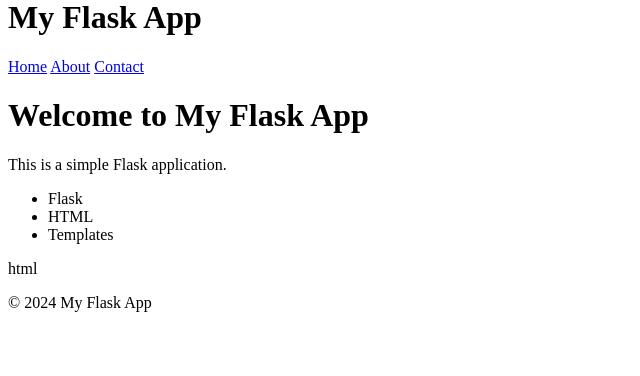
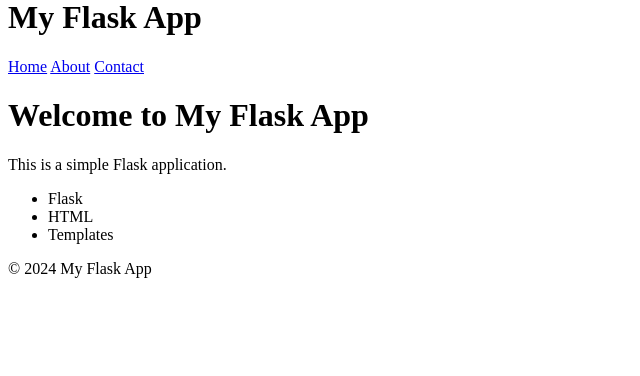
Before and after one commit to SofianeSlimane/holbertonschool-higher_level_programming, a Flask app: page / in a window 1280 px wide. Shown: the part 22-398 px from the top of the page, without its empty margins (0-640 px from the left). Run offline with Flask 3, Linux system fonts and the light colour scheme.

```diff
--- a/python-server_side_rendering/templates/footer.html
+++ b/python-server_side_rendering/templates/footer.html
@@ -1,3 +1,3 @@
-html <footer>
+<footer>
     <p>&copy; 2024 My Flask App</p>
 </footer>
```
